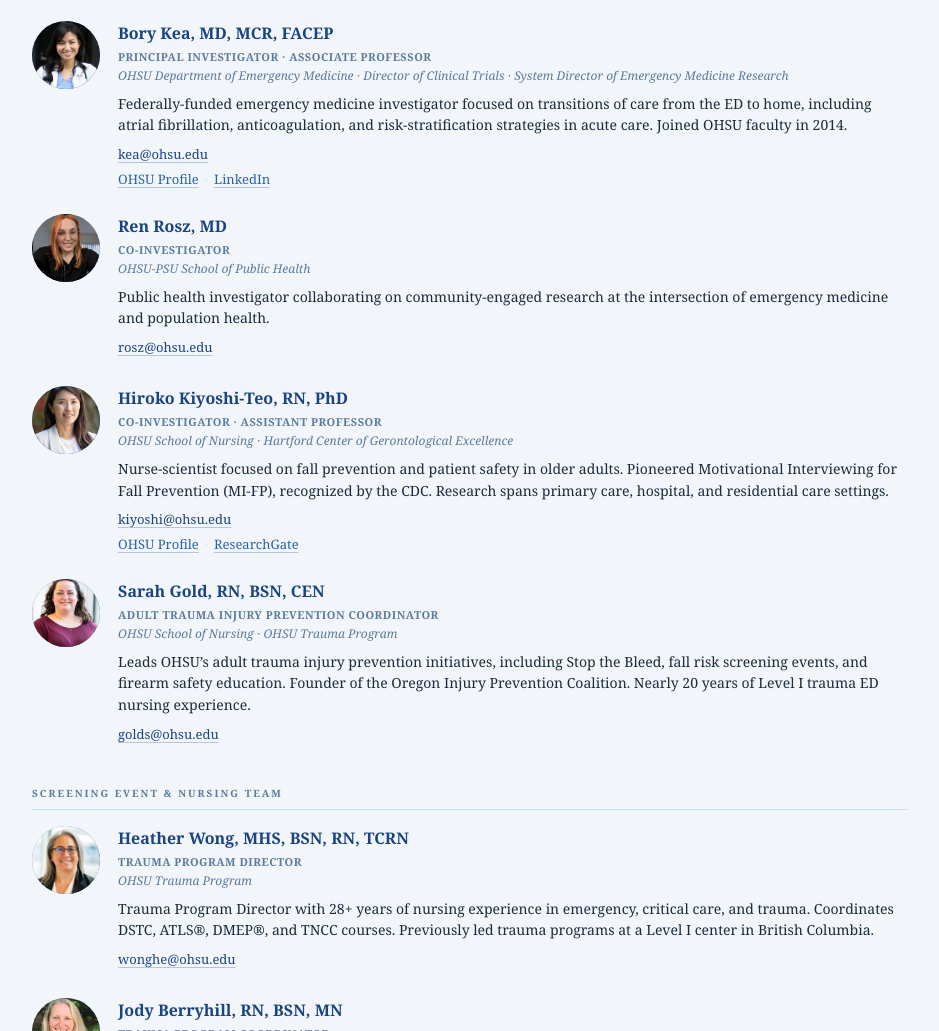
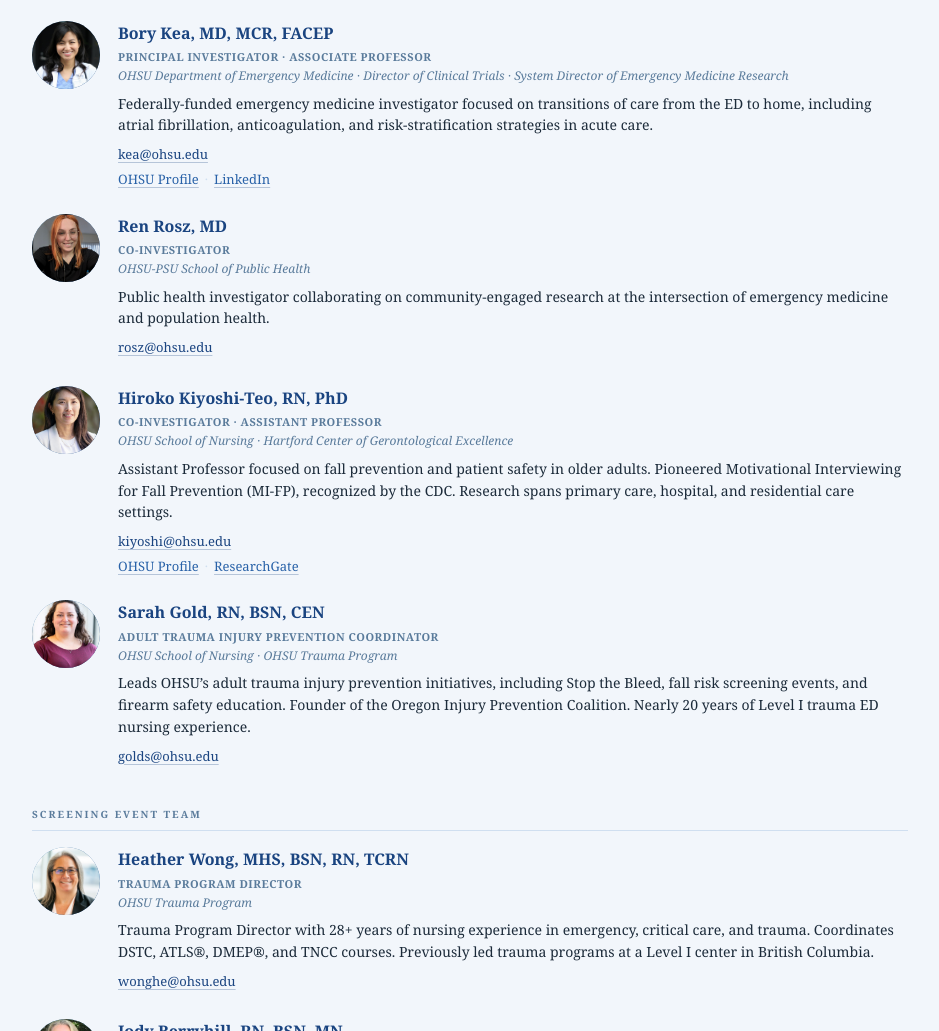
Before and after one commit to Nate-Stanley/before-the-fall, a plain HTML site: page index.html in a window 1280 px wide. Shown: the part 3462-4493 px from the top of the page, without its empty margins (170-1109 px from the left). Drawn offline with Linux system fonts and the light colour scheme.

Commit message:
Update index.html

```diff
--- a/index.html
+++ b/index.html
@@ -390,13 +390,13 @@ footer a{color:rgba(255,255,255,.85);}
     <div class="team-group">
       <span class="team-group-label">Research Team</span>
       <div class="person"><div class="avatar" data-initials="NS"><img src="img/stanley.jpg" alt="" onerror="this.style.display='none'" loading="lazy"></div><div><div class="person-name">Nathaniel Stanley, BS</div><div class="person-role">Presenting Author &middot; CPR-EM Research Intern</div><div class="person-affil">Center for Policy and Research in Emergency Medicine, OHSU</div><p class="person-bio">Research intern at the OHSU Center for Policy and Research in Emergency Medicine, working on community-based fall prevention and acute care research. Presenting author for the STEADI pilot.</p><div class="person-contact"><a href="mailto:stanlnat@ohsu.edu">stanlnat@ohsu.edu</a></div><div class="person-links"><a href="https://www.linkedin.com/in/nathaniel-stanley" target="_blank" rel="noopener">LinkedIn</a></div></div></div>
-      <div class="person"><div class="avatar" data-initials="BK"><img src="img/kea.jpg" alt="" onerror="this.style.display='none'" loading="lazy"></div><div><div class="person-name">Bory Kea, MD, MCR, FACEP</div><div class="person-role">Principal Investigator &middot; Associate Professor</div><div class="person-affil">OHSU Department of Emergency Medicine &middot; Director of Clinical Trials &middot; System Director of Emergency Medicine Research</div><p class="person-bio">Federally-funded emergency medicine investigator focused on transitions of care from the ED to home, including atrial fibrillation, anticoagulation, and risk-stratification strategies in acute care. Joined OHSU faculty in 2014.</p><div class="person-contact"><a href="mailto:kea@ohsu.edu">kea@ohsu.edu</a></div><div class="person-links"><a href="https://www.ohsu.edu/people/bory-kea-md-mcr-facep" target="_blank" rel="noopener">OHSU Profile</a><span class="sep">&middot;</span><a href="https://www.linkedin.com/in/bory-kea-md/" target="_blank" rel="noopener">LinkedIn</a></div></div></div>
+      <div class="person"><div class="avatar" data-initials="BK"><img src="img/kea.jpg" alt="" onerror="this.style.display='none'" loading="lazy"></div><div><div class="person-name">Bory Kea, MD, MCR, FACEP</div><div class="person-role">Principal Investigator &middot; Associate Professor</div><div class="person-affil">OHSU Department of Emergency Medicine &middot; Director of Clinical Trials &middot; System Director of Emergency Medicine Research</div><p class="person-bio">Federally-funded emergency medicine investigator focused on transitions of care from the ED to home, including atrial fibrillation, anticoagulation, and risk-stratification strategies in acute care.</p><div class="person-contact"><a href="mailto:kea@ohsu.edu">kea@ohsu.edu</a></div><div class="person-links"><a href="https://www.ohsu.edu/people/bory-kea-md-mcr-facep" target="_blank" rel="noopener">OHSU Profile</a><span class="sep">&middot;</span><a href="https://www.linkedin.com/in/bory-kea-md/" target="_blank" rel="noopener">LinkedIn</a></div></div></div>
       <div class="person"><div class="avatar" data-initials="RR"><img src="img/rosz.jpg" alt="" onerror="this.style.display='none'" loading="lazy"></div><div><div class="person-name">Ren Rosz, MD</div><div class="person-role">Co-Investigator</div><div class="person-affil">OHSU-PSU School of Public Health</div><p class="person-bio">Public health investigator collaborating on community-engaged research at the intersection of emergency medicine and population health.</p><div class="person-contact"><a href="mailto:rosz@ohsu.edu">rosz@ohsu.edu</a></div></div></div>
-      <div class="person"><div class="avatar" data-initials="HK"><img src="img/kiyoshi.jpg" alt="" onerror="this.style.display='none'" loading="lazy"></div><div><div class="person-name">Hiroko Kiyoshi-Teo, RN, PhD</div><div class="person-role">Co-Investigator &middot; Assistant Professor</div><div class="person-affil">OHSU School of Nursing &middot; Hartford Center of Gerontological Excellence</div><p class="person-bio">Nurse-scientist focused on fall prevention and patient safety in older adults. Pioneered Motivational Interviewing for Fall Prevention (MI-FP), recognized by the CDC. Research spans primary care, hospital, and residential care settings.</p><div class="person-contact"><a href="mailto:kiyoshi@ohsu.edu">kiyoshi@ohsu.edu</a></div><div class="person-links"><a href="https://www.ohsu.edu/people/hiroko-kiyoshi-teo-phd-rn" target="_blank" rel="noopener">OHSU Profile</a><span class="sep">&middot;</span><a href="https://www.researchgate.net/profile/Hiroko-Kiyoshi-Teo" target="_blank" rel="noopener">ResearchGate</a></div></div></div>
+      <div class="person"><div class="avatar" data-initials="HK"><img src="img/kiyoshi.jpg" alt="" onerror="this.style.display='none'" loading="lazy"></div><div><div class="person-name">Hiroko Kiyoshi-Teo, RN, PhD</div><div class="person-role">Co-Investigator &middot; Assistant Professor</div><div class="person-affil">OHSU School of Nursing &middot; Hartford Center of Gerontological Excellence</div><p class="person-bio">Assistant Professor focused on fall prevention and patient safety in older adults. Pioneered Motivational Interviewing for Fall Prevention (MI-FP), recognized by the CDC. Research spans primary care, hospital, and residential care settings.</p><div class="person-contact"><a href="mailto:kiyoshi@ohsu.edu">kiyoshi@ohsu.edu</a></div><div class="person-links"><a href="https://www.ohsu.edu/people/hiroko-kiyoshi-teo-phd-rn" target="_blank" rel="noopener">OHSU Profile</a><span class="sep">&middot;</span><a href="https://www.researchgate.net/profile/Hiroko-Kiyoshi-Teo" target="_blank" rel="noopener">ResearchGate</a></div></div></div>
       <div class="person"><div class="avatar" data-initials="SG"><img src="img/gold.jpg" alt="" onerror="this.style.display='none'" loading="lazy"></div><div><div class="person-name">Sarah Gold, RN, BSN, CEN</div><div class="person-role">Adult Trauma Injury Prevention Coordinator</div><div class="person-affil">OHSU School of Nursing &middot; OHSU Trauma Program</div><p class="person-bio">Leads OHSU&rsquo;s adult trauma injury prevention initiatives, including Stop the Bleed, fall risk screening events, and firearm safety education. Founder of the Oregon Injury Prevention Coalition. Nearly 20 years of Level I trauma ED nursing experience.</p><div class="person-contact"><a href="mailto:golds@ohsu.edu">golds@ohsu.edu</a></div></div></div>
     </div>
     <div class="team-group">
-      <span class="team-group-label">Screening Event &amp; Nursing Team</span>
+      <span class="team-group-label">Screening Event Team</span>
       <div class="person"><div class="avatar" data-initials="HW"><img src="img/wong.jpg" alt="" onerror="this.style.display='none'" loading="lazy"></div><div><div class="person-name">Heather Wong, MHS, BSN, RN, TCRN</div><div class="person-role">Trauma Program Director</div><div class="person-affil">OHSU Trauma Program</div><p class="person-bio">Trauma Program Director with 28+ years of nursing experience in emergency, critical care, and trauma. Coordinates DSTC, ATLS&reg;, DMEP&reg;, and TNCC courses. Previously led trauma programs at a Level I center in British Columbia.</p><div class="person-contact"><a href="mailto:wonghe@ohsu.edu">wonghe@ohsu.edu</a></div></div></div>
       <div class="person"><div class="avatar" data-initials="JB"><img src="img/berryhill.jpg" alt="" onerror="this.style.display='none'" loading="lazy"></div><div><div class="person-name">Jody Berryhill, RN, BSN, MN</div><div class="person-role">Trauma Program Coordinator</div><div class="person-affil">OHSU Trauma Program &middot; OHSU School of Nursing</div><p class="person-bio">Trauma Program Coordinator with 23+ years of acute care trauma nursing at OHSU. Holds a Master&rsquo;s in Nursing Education and a certificate in global health, informed by years of nurse-education volunteer work in Haiti.</p><div class="person-contact"><a href="mailto:berryhij@ohsu.edu">berryhij@ohsu.edu</a></div></div></div>
       <div class="person"><div class="avatar" data-initials="RB"><img src="img/brown.jpg" alt="" onerror="this.style.display='none'" loading="lazy"></div><div><div class="person-name">Rebecca Brown, RN, BSN, MN, CCRN</div><div class="person-role">Trauma Program Coordinator</div><div class="person-affil">OHSU Trauma Program</div><p class="person-bio">Trauma Program Coordinator with 18 years of trauma nursing experience. Critical Care Registered Nurse (CCRN) with deep ICU expertise; contributed to OHSU&rsquo;s Virtual ICU launch and Military&ndash;Civilian trauma program coordination.</p><div class="person-contact"><a href="mailto:brownre@ohsu.edu">brownre@ohsu.edu</a></div></div></div>
```
